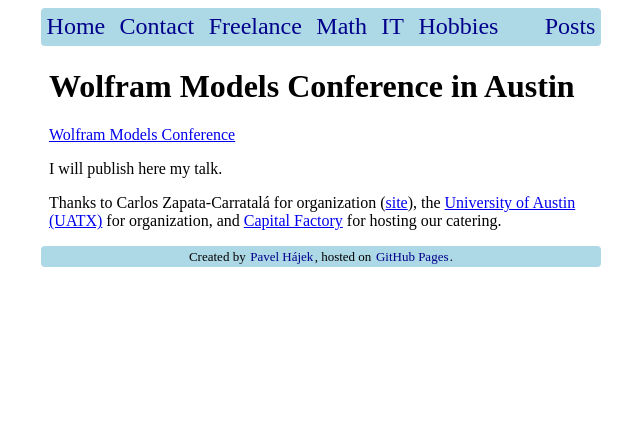
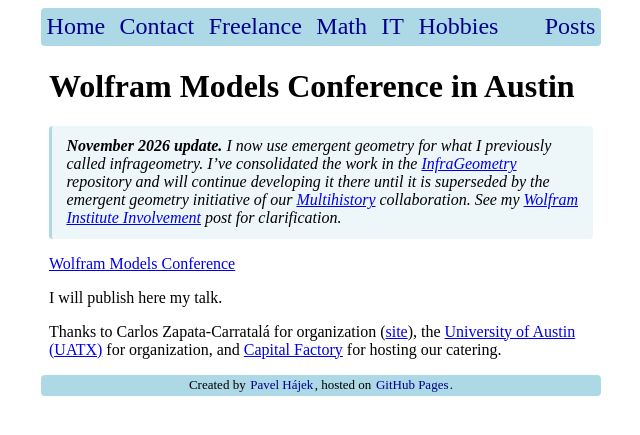
Before and after one commit to p135246/p135246.github.io, a Jekyll site: the page built from Wolfram/_posts/2026-04-19-wolfram-models-conference-austin.md, in a window 1280 px wide. Shown: the top 435 px of the page, without its empty margins (319-959 px from the left). Built offline with Jekyll 4.4.1, drawn with Linux system fonts in a browser that asks for light colours; our own code applies the rules of GitHub Pages for plain Markdown files; comment, search, counter and statistics services are not loaded.

Commit message:
Highlight emergent geometry updates on older posts

```diff
--- a/Wolfram/_posts/2026-04-19-wolfram-models-conference-austin.md
+++ b/Wolfram/_posts/2026-04-19-wolfram-models-conference-austin.md
@@ -6,6 +6,9 @@ utterances: true
 ---
 
 # Wolfram Models Conference in Austin
+
+**November 2026 update.** I now use *emergent geometry* for what I previously called infrageometry. I’ve consolidated the work in the [InfraGeometry][infra-geometry] repository and will continue developing it there until it is superseded by the emergent geometry initiative of our [Multihistory][multihistory-github] collaboration. See my [Wolfram Institute Involvement][wolfram-involvement] post for clarification.
+{: .post-update }
 
 [Wolfram Models Conference][wmc]
 
@@ -17,3 +20,7 @@ Thanks to Carlos Zapata-Carratalá for organization ([site][carlos]), the [Unive
 [carlos]: https://czapatacarratala.wixsite.com/home
 [uatx]: https://uaustin.org/
 [cf]: https://capitalfactory.com/
+
+[wolfram-involvement]: {% post_url Math/2026-11-15-wolfram-involvement %}
+[infra-geometry]: https://github.com/p135246/InfraGeometry
+[multihistory-github]: https://github.com/Multihistory
--- a/_includes/head.html
+++ b/_includes/head.html
@@ -1,7 +1,7 @@
 <meta charset="utf-8">
 <meta name="viewport" content="width=device-width, initial-scale=1">
 {% seo %}
-<link rel="stylesheet" href="/assets/css/styles.css?v=3">
+<link rel="stylesheet" href="/assets/css/styles.css?v=4">
 <link rel="manifest" href="{{ "/site.webmanifest" | prepend: site.baseurl | prepend: site.url }}" />
 <link rel="apple-touch-icon" sizes="180x180" href="/apple-touch-icon.png">
 <link rel="icon" type="image/png" sizes="32x32" href="/favicon-32x32.png">
--- a/assets/css/styles.css
+++ b/assets/css/styles.css
@@ -227,3 +227,11 @@ main {
   line-height: 1;
   vertical-align: middle;
 }
+
+.post-update {
+  background-color: rgba(173, 216, 230, 0.22);
+  border-left: 3px solid lightblue;
+  border-radius: 4px;
+  font-style: italic;
+  padding: 0.7em 0.9em;
+}
```
Also changed, not shown: Wolfram/_posts/2026-03-31-talks-infrageometry-srni-madrid.md (+7 -0 lines), Wolfram/_posts/2026-05-30-infrageometry-manifesto.md (+3 -2 lines).
